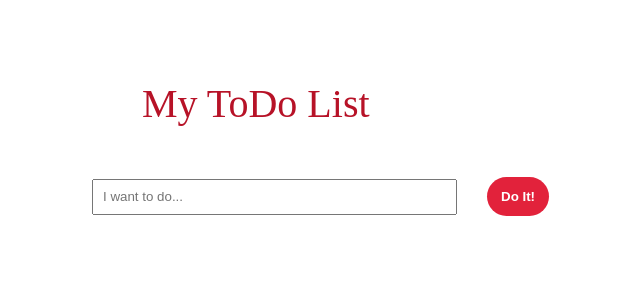
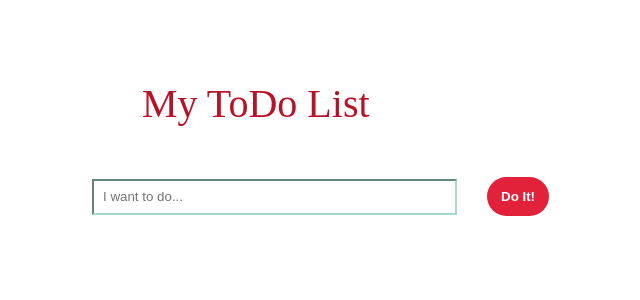
Before and after one commit to DarinaKuleva/todo_react, a React (Create React App) app: page / in a window 1280 px wide. Shown: the top 300 px of the page, without its empty margins (298-938 px from the left). Built offline with nearby package versions, Linux system fonts and the light colour scheme.

Commit message:
Избавление от конструкторов

```diff
--- a/src/styles/todoInput.module.css
+++ b/src/styles/todoInput.module.css
@@ -52,5 +52,6 @@
   margin-right: 30px;
   padding-left: 9px;
 
+  border-color: #a6d8cb;
   outline: none;
 }
```
Also changed, not shown: src/components/todoInput.jsx (+3 -9 lines).
